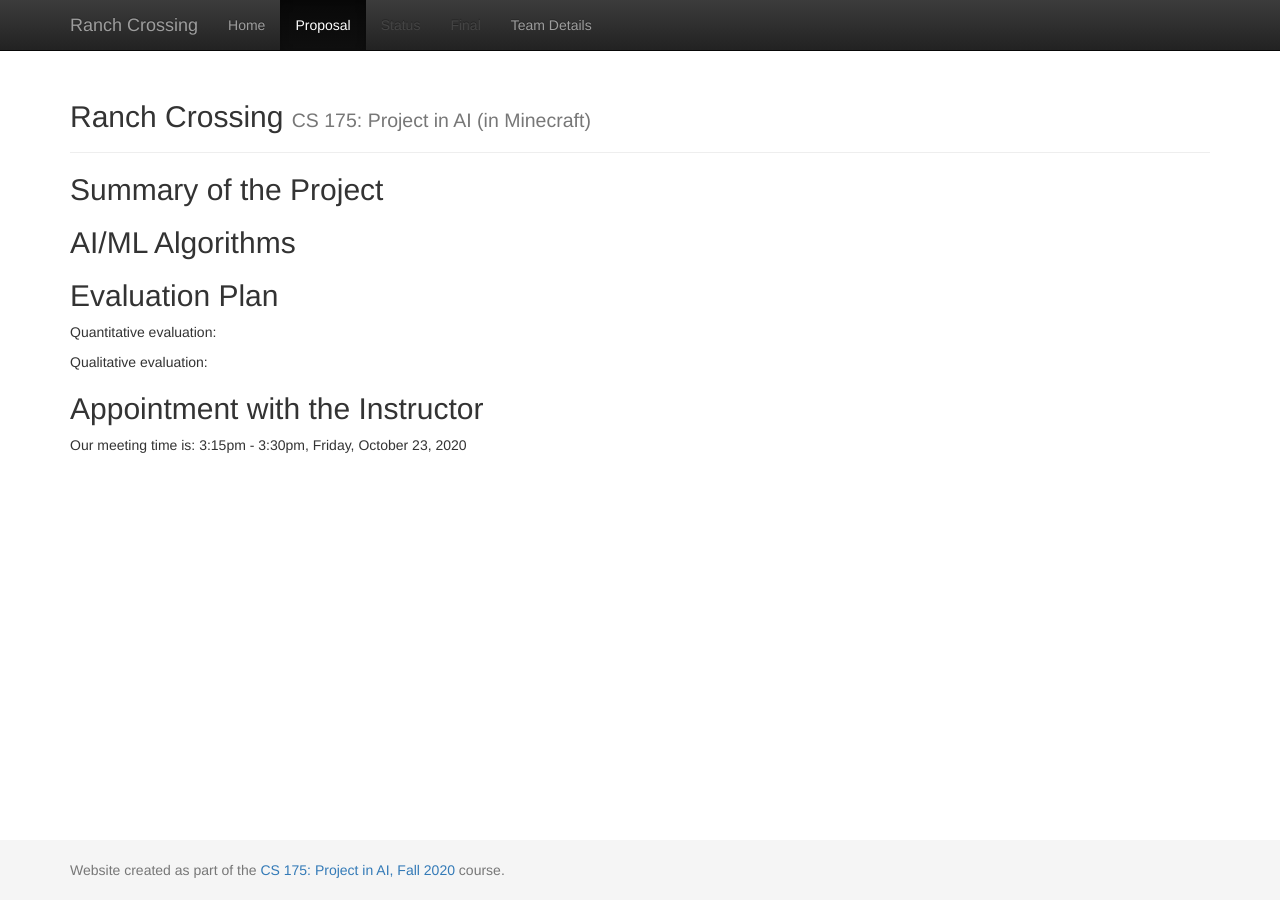
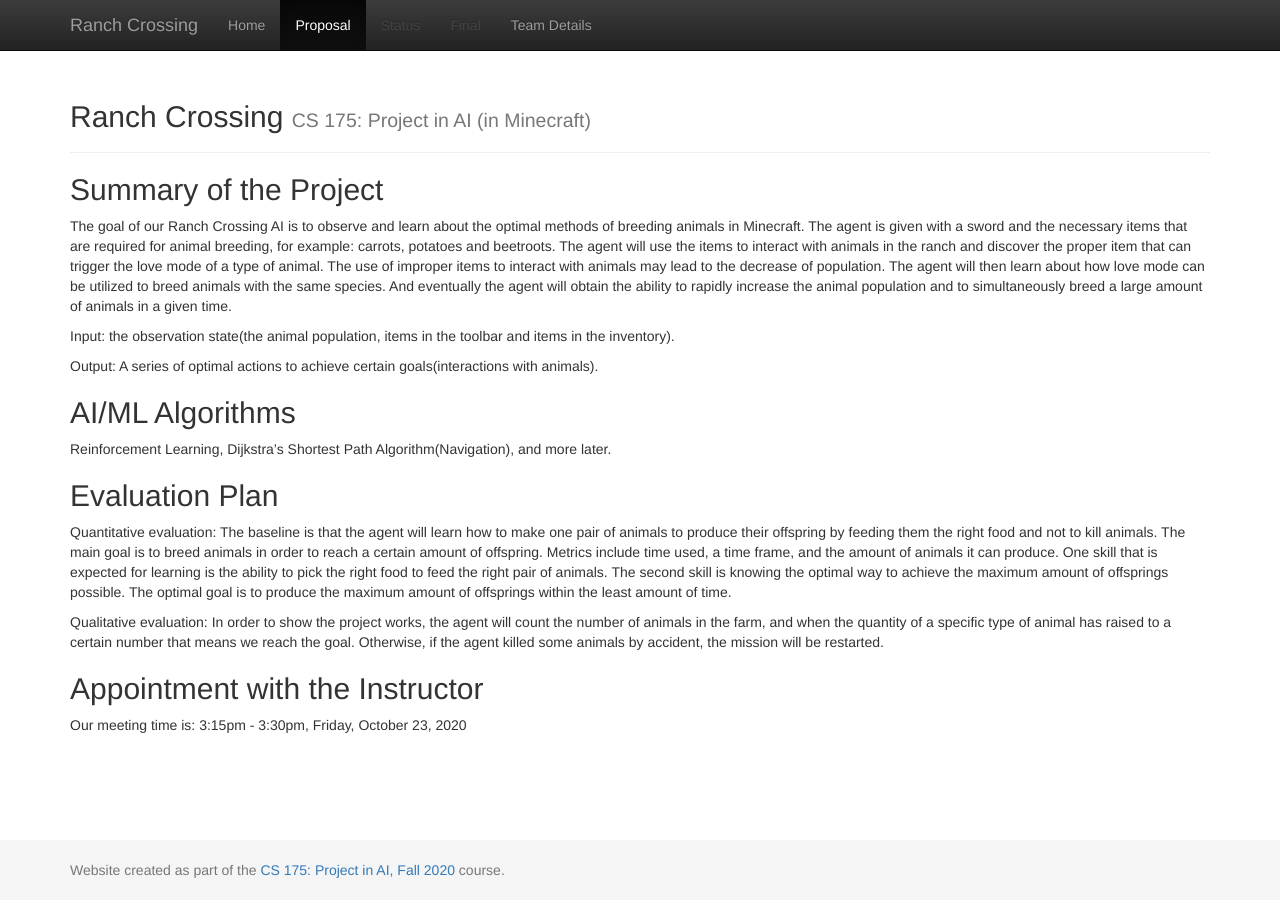
Before and after one commit to bikaylee/Jump-Jump, a Jekyll site: the page built from docs/proposal.md, in a window 1280 px wide. Built offline with Jekyll 4.4.1, drawn with Linux system fonts in a browser that asks for light colours.

Commit message:
Update proposal.md
Completed Project Proposal

```diff
--- a/docs/proposal.md
+++ b/docs/proposal.md
@@ -4,18 +4,22 @@ title:  Proposal
 ---
 
 ## Summary of the Project
+The goal of our Ranch Crossing AI is to observe and learn about the optimal methods of breeding animals in Minecraft. The agent is given with a sword and the necessary items that are required for animal breeding, for example: carrots, potatoes and beetroots. The agent will use the items to interact with animals in the ranch and discover the proper item that can trigger the love mode of a type of animal. The use of improper items to interact with animals may lead to the decrease of population. The agent will then learn about how love mode can be utilized to breed animals with the same species. And eventually the agent will obtain the ability to rapidly increase the animal population and to simultaneously breed a large amount of animals in a given time.
+
+Input: the observation state(the animal population, items in the toolbar and items in the inventory).
+
+Output: A series of optimal actions to achieve certain goals(interactions with animals).
 
 
 ## AI/ML Algorithms
-
+Reinforcement Learning, Dijkstra’s Shortest Path Algorithm(Navigation), and more later.
 
 ## Evaluation Plan
 Quantitative evaluation:
-
+The baseline is that the agent will learn how to make one pair of animals to produce their offspring by feeding them the right food and not to kill animals. The main goal is to breed animals in order to reach a certain amount of offspring. Metrics include time used, a time frame, and the amount of animals it can produce. One skill that is expected for learning is the ability to pick the right food to feed the right pair of animals. The second skill is knowing the optimal way to achieve the maximum amount of offsprings possible. The optimal goal is to produce the maximum amount of offsprings within the least amount of time.
 
 Qualitative evaluation:
-
-
+In order to show the project works, the agent will count the number of animals in the farm, and when the quantity of a specific type of animal has raised to a certain number that means we reach the goal. Otherwise, if the agent killed some animals by accident, the mission will be restarted.
 
 
 ## Appointment with the Instructor
```
